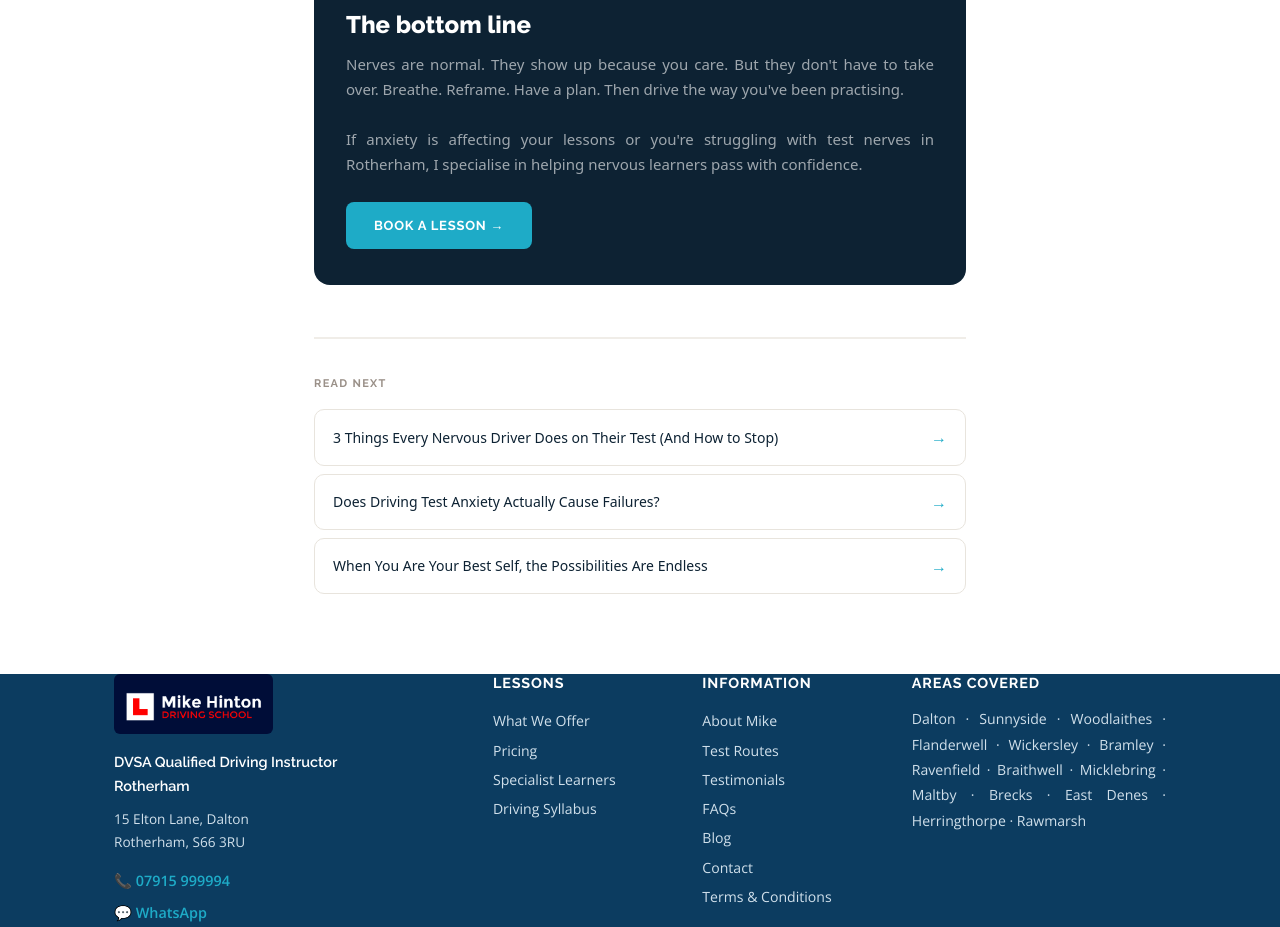
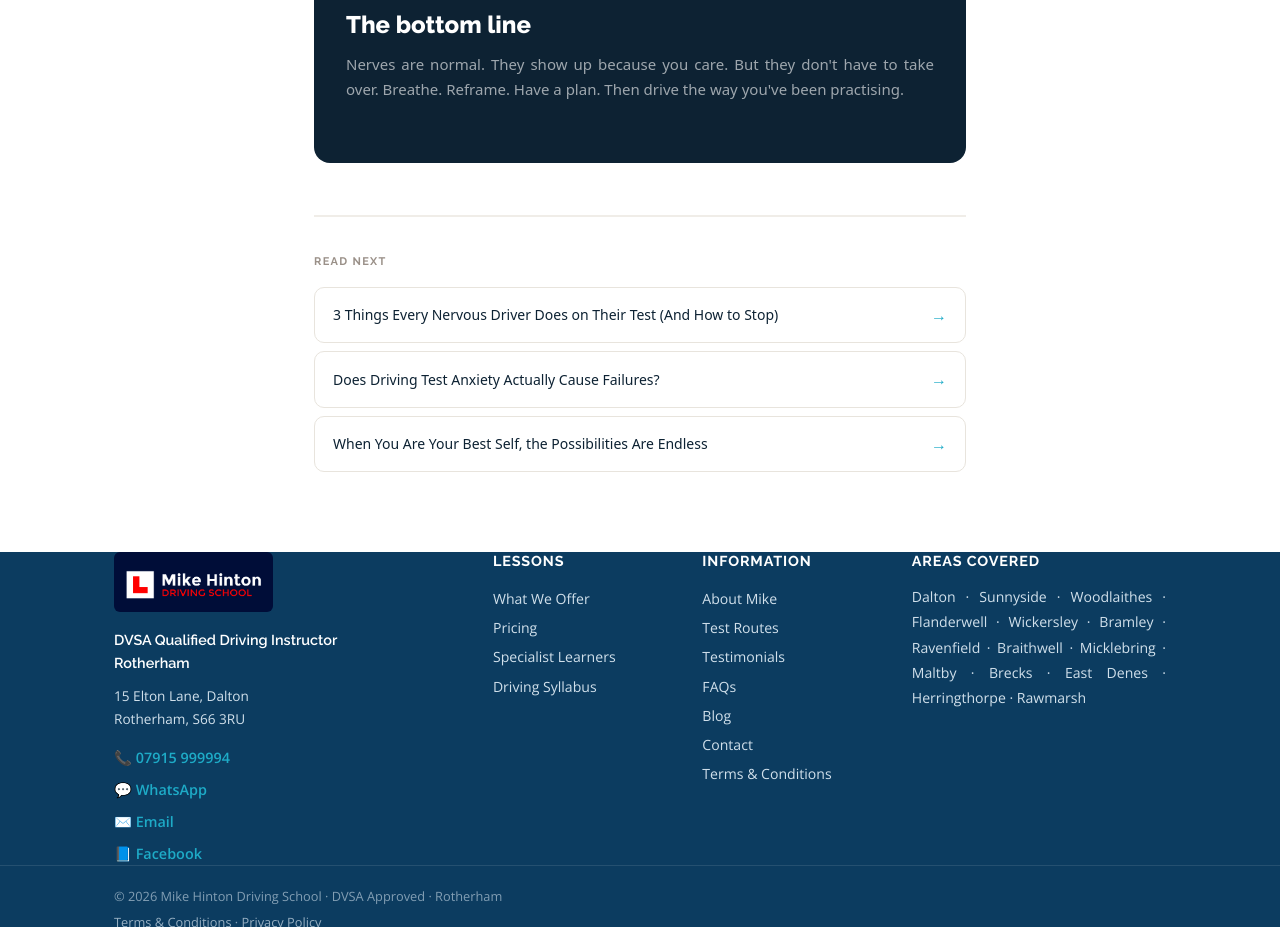
Before and after one commit to mikehinton-wq/mods-website, a React (Vite) app: page /blog/how-to-get-rid-of-nerves in a window 1280 px wide. Shown: the part 3160-4087 px from the top of the page. Built offline with nearby package versions, Linux system fonts and the light colour scheme.

Commit message:
Update site

```diff
--- a/src/pages/BlogGetRidOfNerves.jsx
+++ b/src/pages/BlogGetRidOfNerves.jsx
@@ -291,10 +291,6 @@ export default function BlogGetRidOfNerves() {
           <p style={s.ctaP}>
             Nerves are normal. They show up because you care. But they don't have to take over. Breathe. Reframe. Have a plan. Then drive the way you've been practising.
           </p>
-          <p style={s.ctaP}>
-            If anxiety is affecting your lessons or you're struggling with test nerves in Rotherham, I specialise in helping nervous learners pass with confidence.
-          </p>
-          <Link to="/contact" style={s.ctaBtn}>Book a lesson →</Link>
         </div>
 
         {/* ── Related ── */}
```
